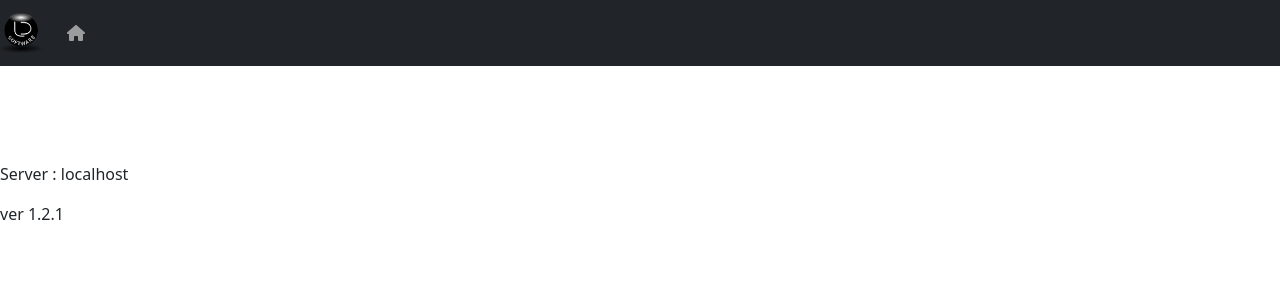
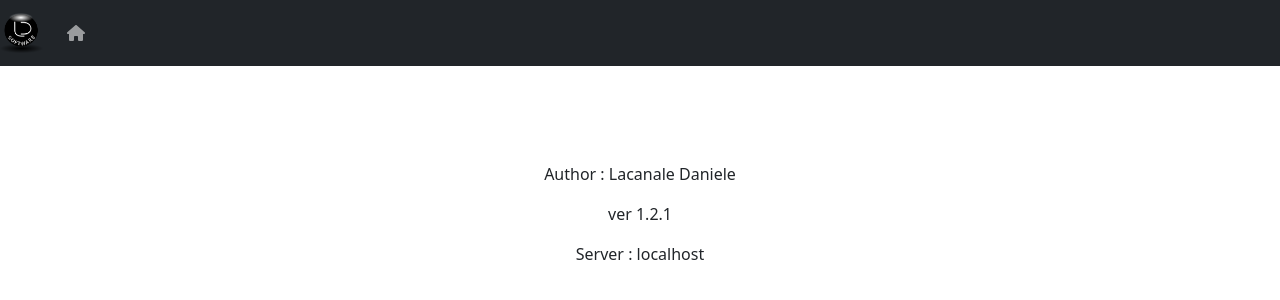
Before and after one commit to ldsoftware2012/react-orario, a React (Create React App) app: page /react-orario/info in a window 1280 px wide. Shown: the top 300 px of the page. Built offline with nearby package versions, Linux system fonts and the light colour scheme; no server answers.

Commit message:
modificata pagina info

```diff
--- a/src/components/Info.tsx
+++ b/src/components/Info.tsx
@@ -5,9 +5,10 @@ export default function Info(){
     return(<>
         <Menu />
         <br></br>
-        <div className="info mt-5">
+        <div className="info mt-5 text-center">
+            <p>Author : Lacanale Daniele</p>
+            <p>ver {version}</p>
             <p>Server : {server}</p>
-            <p>ver {version}</p>
         </div>
     </>)
 }
```
